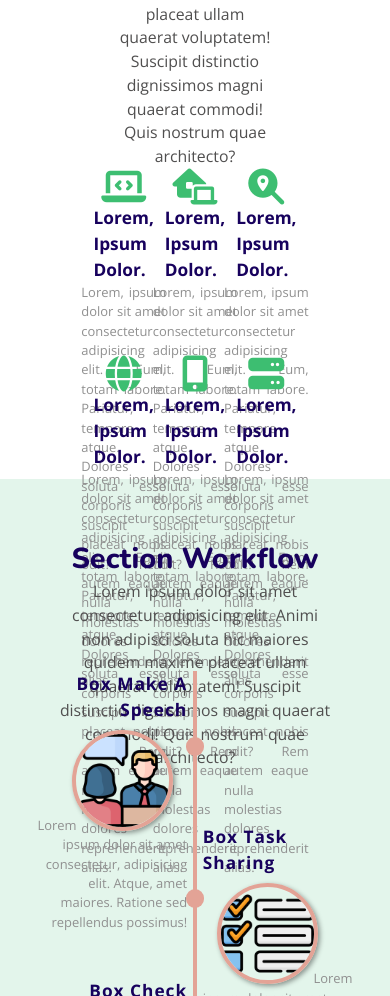
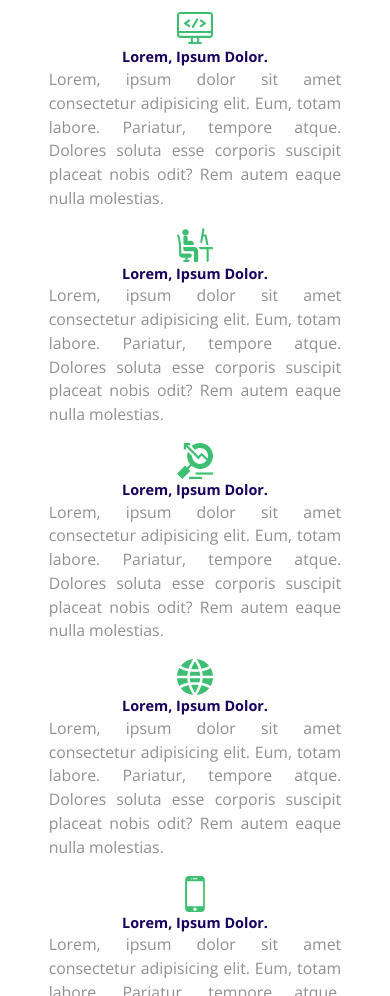
Before and after one commit to AOKeklik/CSS-ResponsiveWebsite-7, a website: page index.html in a window 390 px wide. Shown: the part 1004-2000 px from the top of the page. Drawn offline with nearby package versions, Linux system fonts and the light colour scheme.

Commit message:
Media Query was added to the Features Section.

```diff
--- a/index.html
+++ b/index.html
@@ -5,7 +5,6 @@
     <meta http-equiv="X-UA-Compatible" content="IE=edge">
     <meta name="viewport" content="width=device-width, initial-scale=1.0">
     <link rel="stylesheet" href="css/style.css">
-    <link rel="shortcut icon" href="imgs/favicon.png" type="image/png">
     <title>MercanSoft</title>
 </head>
 <body>
@@ -100,34 +99,46 @@
             </div>
             <div class="sec-features-bottom">
                 <div class="sec-features-feature">
-                    <i class="sec-features-icon fas fa-laptop-code"></i>
-                    <h2 class="t3">Lorem, ipsum dolor.</h2>
-                    <p class="s1">Lorem, ipsum dolor sit amet consectetur adipisicing elit. Eum, totam labore. Pariatur, tempore atque. Dolores soluta esse corporis suscipit placeat nobis odit? Rem autem eaque nulla molestias dolores reprehenderit alias.</p>
+                    <svg class="sec-features-icon">
+                        <use xlink:href="./imgs/sprite.svg#monitor"></use>
+                    </svg>
+                    <h2 class="sec-features-title t3">Lorem, ipsum dolor.</h2>
+                    <p class="sec-features-desc s1">Lorem, ipsum dolor sit amet consectetur adipisicing elit. Eum, totam labore. Pariatur, tempore atque. Dolores soluta esse corporis suscipit placeat nobis odit? Rem autem eaque nulla molestias.</p>
                 </div>
                 <div class="sec-features-feature">
-                    <i class="sec-features-icon fas fa-laptop-house"></i>
-                    <h2 class="t3">Lorem, ipsum dolor.</h2>
-                    <p class="s1">Lorem, ipsum dolor sit amet consectetur adipisicing elit. Eum, totam labore. Pariatur, tempore atque. Dolores soluta esse corporis suscipit placeat nobis odit? Rem autem eaque nulla molestias dolores reprehenderit alias.</p>
+                    <svg class="sec-features-icon">
+                        <use xlink:href="./imgs/sprite.svg#working-at-home"></use>
+                    </svg>
+                    <h2 class="sec-features-title t3">Lorem, ipsum dolor.</h2>
+                    <p class="sec-features-desc s1">Lorem, ipsum dolor sit amet consectetur adipisicing elit. Eum, totam labore. Pariatur, tempore atque. Dolores soluta esse corporis suscipit placeat nobis odit? Rem autem eaque nulla molestias.</p>
                 </div>
                 <div class="sec-features-feature">
-                    <i class="sec-features-icon fas fa-search-location"></i>
-                    <h2 class="t3">Lorem, ipsum dolor.</h2>
-                    <p class="s1">Lorem, ipsum dolor sit amet consectetur adipisicing elit. Eum, totam labore. Pariatur, tempore atque. Dolores soluta esse corporis suscipit placeat nobis odit? Rem autem eaque nulla molestias dolores reprehenderit alias.</p>
+                    <svg class="sec-features-icon">
+                        <use xlink:href="./imgs/sprite.svg#search"></use>
+                    </svg>
+                    <h2 class="sec-features-title t3">Lorem, ipsum dolor.</h2>
+                    <p class="sec-features-desc s1">Lorem, ipsum dolor sit amet consectetur adipisicing elit. Eum, totam labore. Pariatur, tempore atque. Dolores soluta esse corporis suscipit placeat nobis odit? Rem autem eaque nulla molestias.</p>
                 </div>
                 <div class="sec-features-feature">
-                    <i class="sec-features-icon fas fa-globe"></i>
-                    <h2 class="t3">Lorem, ipsum dolor.</h2>
-                    <p class="s1">Lorem, ipsum dolor sit amet consectetur adipisicing elit. Eum, totam labore. Pariatur, tempore atque. Dolores soluta esse corporis suscipit placeat nobis odit? Rem autem eaque nulla molestias dolores reprehenderit alias.</p>
+                    <svg class="sec-features-icon">
+                        <use xlink:href="./imgs/sprite.svg#global"></use>
+                    </svg>
+                    <h2 class="sec-features-title t3">Lorem, ipsum dolor.</h2>
+                    <p class="sec-features-desc s1">Lorem, ipsum dolor sit amet consectetur adipisicing elit. Eum, totam labore. Pariatur, tempore atque. Dolores soluta esse corporis suscipit placeat nobis odit? Rem autem eaque nulla molestias.</p>
                 </div>
                 <div class="sec-features-feature">
-                    <i class="sec-features-icon fas fa-mobile-alt"></i>
-                    <h2 class="t3">Lorem, ipsum dolor.</h2>
-                    <p class="s1">Lorem, ipsum dolor sit amet consectetur adipisicing elit. Eum, totam labore. Pariatur, tempore atque. Dolores soluta esse corporis suscipit placeat nobis odit? Rem autem eaque nulla molestias dolores reprehenderit alias.</p>
+                    <svg class="sec-features-icon">
+                        <use xlink:href="./imgs/sprite.svg#smartphone"></use>
+                    </svg>
+                    <h2 class="sec-features-title t3">Lorem, ipsum dolor.</h2>
+                    <p class="sec-features-desc s1">Lorem, ipsum dolor sit amet consectetur adipisicing elit. Eum, totam labore. Pariatur, tempore atque. Dolores soluta esse corporis suscipit placeat nobis odit? Rem autem eaque nulla molestias.</p>
                 </div>
                 <div class="sec-features-feature">
-                    <i class="sec-features-icon fas fa-server"></i>
-                    <h2 class="t3">Lorem, ipsum dolor.</h2>
-                    <p class="s1">Lorem, ipsum dolor sit amet consectetur adipisicing elit. Eum, totam labore. Pariatur, tempore atque. Dolores soluta esse corporis suscipit placeat nobis odit? Rem autem eaque nulla molestias dolores reprehenderit alias.</p>
+                    <svg class="sec-features-icon">
+                        <use xlink:href="./imgs/sprite.svg#server"></use>
+                    </svg>
+                    <h2 class="sec-features-title t3">Lorem, ipsum dolor.</h2>
+                    <p class="sec-features-desc s1">Lorem, ipsum dolor sit amet consectetur adipisicing elit. Eum, totam labore. Pariatur, tempore atque. Dolores soluta esse corporis suscipit placeat nobis odit? Rem autem eaque nulla molestias.</p>
                 </div>
             </div>
         </section>
--- a/sass/pages/_home.scss
+++ b/sass/pages/_home.scss
@@ -76,6 +76,19 @@
     justify-content: space-between;
     align-items: center;
 
+    // background-color: lightgrey;
+
+    @media only screen and (max-width: 1024px) {
+        padding: 3rem;
+    }
+    @media only screen and (max-width: 768px) {
+        height: 70rem;
+    }
+    @media only screen and (max-width: 480px) {
+        height: 110rem;
+        padding: 3rem 0;
+    }
+
     &-top {
         display: flex;
         flex-direction: column;
@@ -83,6 +96,15 @@
         align-items: center;
         width: 70%;
         text-align: center;
+
+        // background-color: lightpink;
+
+        @media only screen and (max-width: 1024px) {
+            width: 90%;
+        }
+        @media only screen and (max-width: 480px) {
+            margin-bottom: 1rem;
+        }
     }
     &-heading {
         white-space: nowrap;
@@ -91,8 +113,25 @@
         display: flex;
         flex-wrap: wrap;
         justify-content: space-between;
+        align-items: flex-end;
         width: 90%;
         height: 32rem; /* 512px */
+
+        // background-color: lightsalmon;
+
+        @media only screen and (max-width: 1024px) {
+            width: 100%;
+            height: 37rem;
+        }
+        @media only screen and (max-width: 768px) {
+            height: 55rem;
+        }
+        @media only screen and (max-width: 480px) {
+            height: 95rem;
+            flex-direction: column;
+            flex-wrap: nowrap;
+            align-items: center;
+        }
     }
     &-feature {
         display: flex;
@@ -102,10 +141,52 @@
         width: 27%; /* 332.37px */
         height: 13rem; /* 208px */
         text-align: justify;
+
+        // background-color: lightgreen;
+
+        @media only screen and (max-width: 1024px) {
+            justify-content: flex-start;
+            width: 30%;
+            height: 17rem;
+        }
+        @media only screen and (max-width: 768px) {
+            width: 45%;
+        }
+        @media only screen and (max-width: 480px) {
+            justify-content: center;
+            width: 75%;
+            height: 15rem;
+        }
     }
     &-icon {
-        font-size: 2.5rem;
-        color: $colorPrimary;
+        width: 2.5rem;
+        height: 2.5rem;
+        fill: $colorPrimary;
+    }
+    &-title {
+        white-space: nowrap;
+
+        @media only screen and (max-width: 1024px) {
+            font-size: 1rem;
+        }
+    }
+    &-desc {
+
+        @media only screen and (max-width: 1024px) {
+            font-size: 1.1rem;
+        }
+        @media only screen and (max-width: 540px) {
+            font-size: 1rem;
+        }
+        @media only screen and (max-width: 480px) {
+            font-size: 1.1rem;
+        }
+        @media only screen and (max-width: 375px) {
+            font-size: 1rem;
+        }
+        @media only screen and (max-width: 320px) {
+            font-size: .9rem;
+        }
     }
 }
 /* 2 section features */
```
Also changed, not shown: css/style.css.
